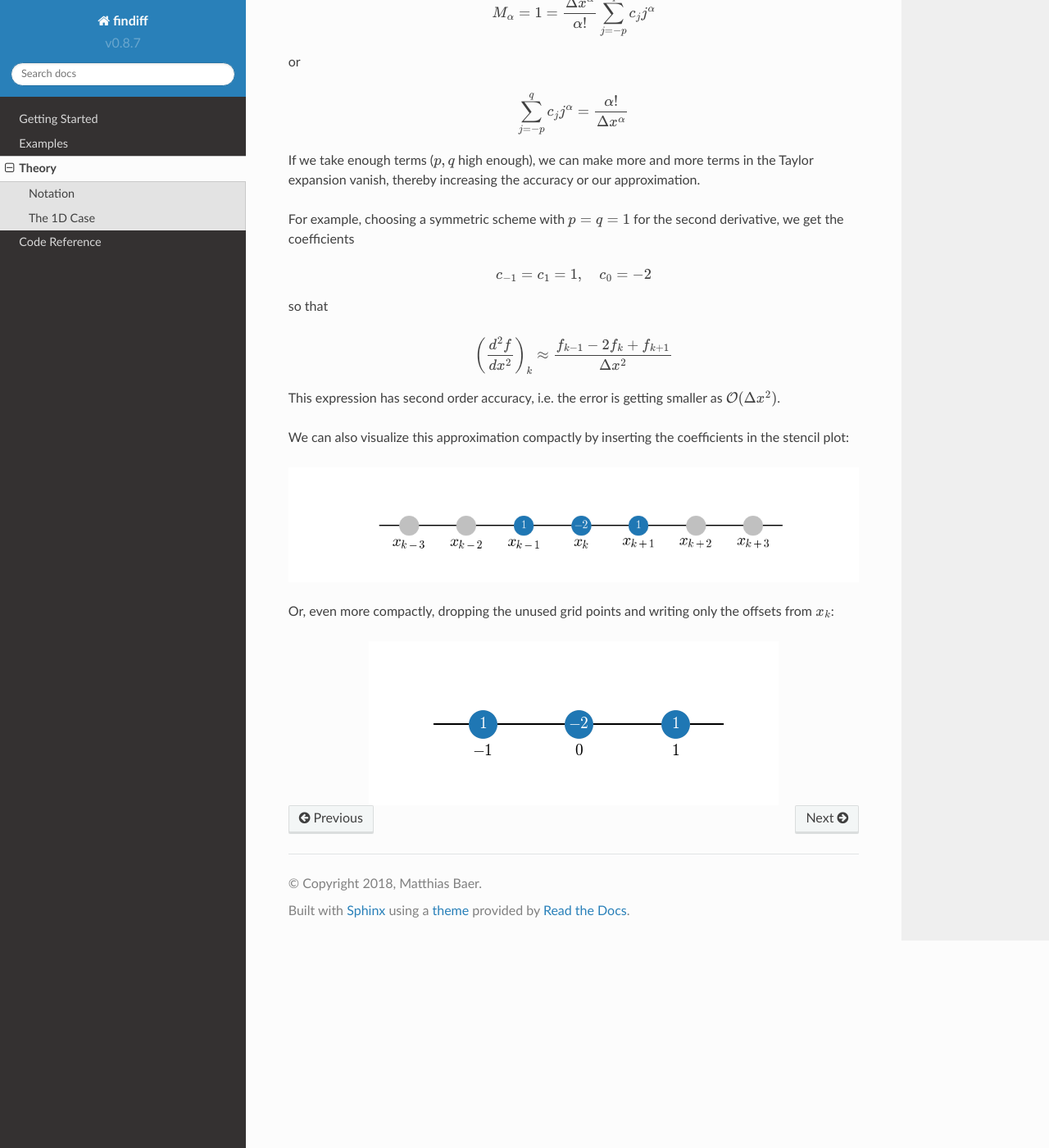
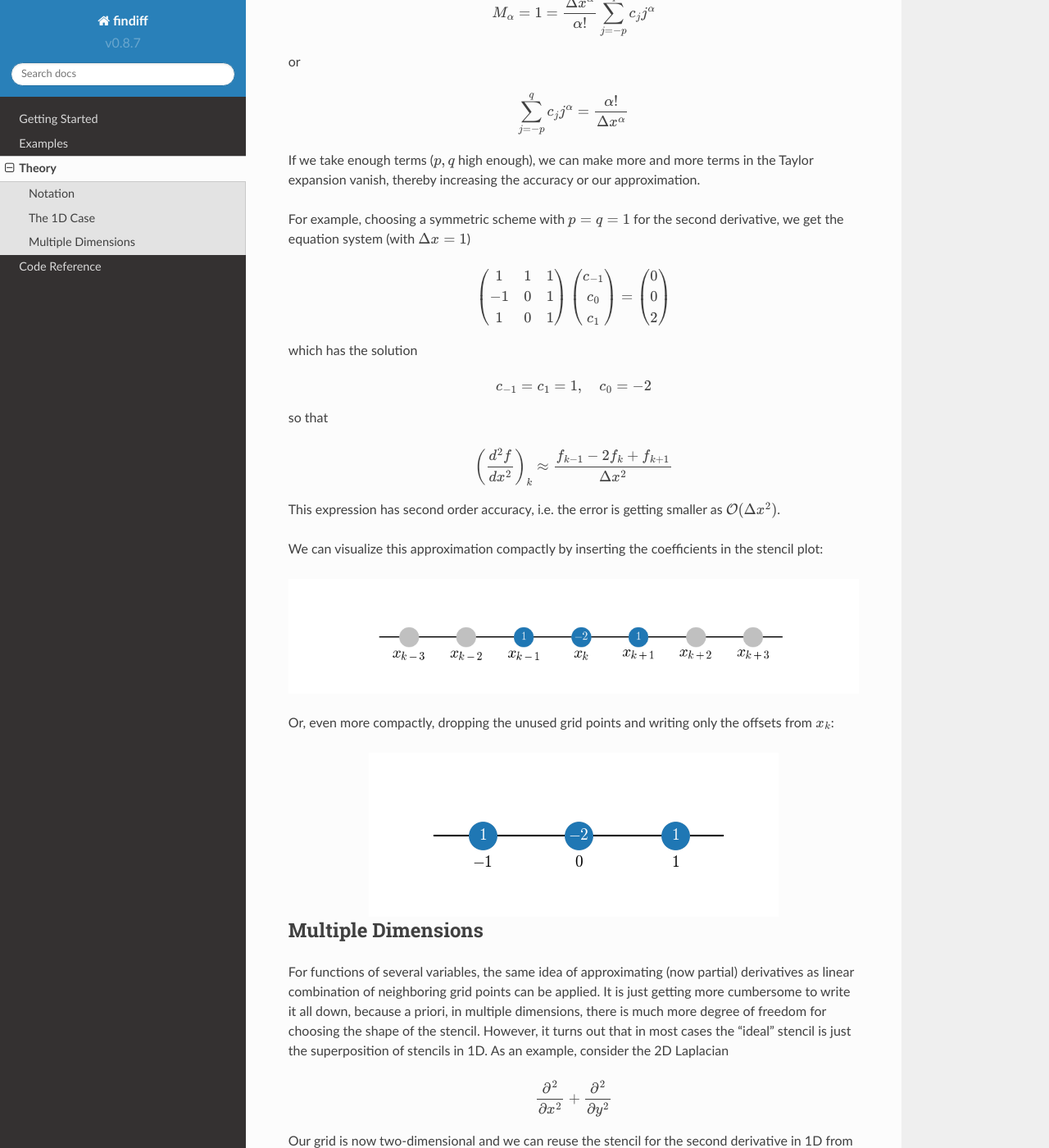
Before and after one commit to maroba/findiff, a Sphinx documentation site: the page built from docs/source/theory.rst, in a window 1280 px wide and 1400 px high, scrolled down 2547 px. Shown: the whole window at 82% size. Built offline with Sphinx 7.4.7 and the Read the Docs theme 2.0.0, drawn with Linux system fonts in a browser that asks for light colours; formulas are drawn with MathJax 3; some of the changed text lies outside the part shown.

Commit message:
More plots for theory page

```diff
--- /dev/null
+++ b/docs/scripts/plt_grids_with_stencils.py
@@ -0,0 +1,72 @@
+import matplotlib.pyplot as plt
+import matplotlib as mpl
+import numpy as np
+from itertools import product
+
+
+def switch_off_xy_axis(ax):
+    ax.xaxis.set_ticks([])
+    ax.yaxis.set_ticks([])
+    for direction in ['bottom', 'top', 'left', 'right']:
+        ax.spines[direction].set_visible(False)
+
+
+def plot_grid(ax, offsets, color, markersize=30):
+    offsets = np.array(offsets)
+    ax.plot(offsets[:, 0], offsets[:, 1], 'o', color=color, markersize=markersize)
+
+
+def plot_offsets(ax, offsets, vshift=-0.15):
+    for x, y in offsets:
+        ax.text(x, y + vshift, "$ " + str((x, y)) + " $", verticalalignment="top", horizontalalignment="center")
+
+
+def plot_coefficients(ax, offsets, coefs):
+    for (x, y), c in zip(offsets, coefs):
+        ax.text(
+            x, y, c,
+            color="white",
+            verticalalignment="center", horizontalalignment="center"
+        )
+
+
+def tex(s):
+    return "$ " + str(s) + " $"
+
+
+def plot_axes(ax, stencil, coeffs):
+    switch_off_xy_axis(ax)
+    plot_grid(ax, list(product([-1, 0, 1], repeat=2)), color="#C0C0C0")
+    plot_grid(ax, stencil, color="C0")
+    plot_offsets(ax, stencil)
+    plot_coefficients(ax, stencil, coeffs)
+
+
+plt.rcParams.update({'font.size': 20, "mathtext.fontset": "cm"})
+
+fig = plt.figure(figsize=(10, 10))
+
+ax = fig.add_axes([0, 0.5, 0.5, 0.5])
+ax.margins(0.4, 0.4)
+plot_axes(ax, stencil=[(-1, 0), (0, 0), (1, 0)], coeffs=[1, -2, 1])
+
+ax = fig.add_axes([0.5, 0.5, 0.5, 0.5])
+ax.margins(0.4, 0.4)
+plot_axes(ax, stencil=[(0, -1), (0, 0), (0, 1)], coeffs=[1, -2, 1])
+
+ax = fig.add_axes([0.25, 0, 0.5, 0.5])
+ax.margins(0.4, 0.4)
+plot_axes(ax, stencil=[(0, -1), (0, 0), (0, 1), (-1, 0), (1, 0)], coeffs=[1, -4, 1, 1, 1])
+
+fig.text(0.48, 0.72, "+", fontsize=34)
+fig.text(0.48, 0.5, "=", fontsize=34)
+
+fig.text(0.25, 0.95, r"$\frac{\partial^2}{\partial x^2}$", fontsize=30, horizontalalignment="center")
+fig.text(0.75, 0.95, r"$\frac{\partial^2}{\partial y^2}$", fontsize=30, horizontalalignment="center")
+
+fig.text(0.8, 0.25, r"$\frac{\partial^2}{\partial x^2} + \frac{\partial^2}{\partial y^2}$",
+         fontsize=30, horizontalalignment="center", verticalalignment="center")
+
+fig.savefig("composite_stencil.png")
+
+plt.show()
--- a/docs/source/theory.rst
+++ b/docs/source/theory.rst
@@ -94,7 +94,7 @@
     f^{(n)}_k \approx\sum_{\alpha=0}^\infty \underbrace{\left(\sum_{j=-p}^q c_{j} j^\alpha \
     \right) \frac{\Delta x^\alpha}{\alpha !}}_{M_\alpha}  f^{(\alpha)}_k = \sum_{\alpha=0}^\infty M_\alpha  f^{(\alpha)}_k
 
-Now let us demand that :math:`M_\alpha \delta_{k\alpha}`, where :math:`\delta_{k\alpha}` is the
+Now let us demand that :math:`M_\alpha = \delta_{k\alpha}`, where :math:`\delta_{k\alpha}` is the
 Kronecker symbol. In other words, we have the equations (one for each :math:`\alpha \ne k`):
 
 .. math::
@@ -122,7 +122,30 @@
 in the Taylor expansion vanish, thereby increasing the accuracy or our approximation.
 
 For example, choosing a symmetric scheme with :math:`p=q=1` for
-the second derivative, we get the coefficients
+the second derivative, we get the equation system (with :math:`\Delta x = 1`)
+
+.. math::
+    \left(
+    \begin{matrix}
+     1 & 1 & 1 \\
+    -1 & 0 & 1 \\
+     1 & 0 & 1
+    \end{matrix}
+    \right)
+    \left(
+    \begin{matrix}
+    c_{-1} \\ c_0 \\ c_1
+    \end{matrix}
+    \right)
+    =
+    \left(
+    \begin{matrix}
+    0 \\ 0 \\ 2
+    \end{matrix}
+    \right)
+
+
+which has the solution
 
 .. math::
 
@@ -138,7 +161,7 @@
 This expression has second order accuracy, i.e. the error
 is getting smaller as :math:`{\cal O}(\Delta x^2)`.
 
-We can also visualize this approximation compactly by
+We can visualize this approximation compactly by
 inserting the coefficients in the stencil plot:
 
 .. figure::
@@ -149,3 +172,27 @@
 
 .. figure:: images/stencil_1d_center_compact.png
     :align: center
+
+Multiple Dimensions
+-------------------
+
+For functions of several variables, the same idea of approximating
+(now partial) derivatives as linear combination of neighboring grid points
+can be applied. It is just getting more cumbersome to write it all down, because
+a priori, in multiple dimensions, there is much more degree of freedom for
+choosing the shape of the stencil. However, it turns out that in most cases
+the "ideal" stencil is just the superposition of stencils in 1D. As an
+example, consider the 2D Laplacian
+
+.. math::
+    \frac{\partial^2}{\partial x^2} + \frac{\partial^2}{\partial y^2}
+
+Our grid is now two-dimensional and we can reuse the stencil for the
+second derivative in 1D from the previous section:
+
+.. figure:: images/composite_stencil.png
+    :align: center
+
+It is not obvious that a superposition like this gives the
+"best" stencil in 2D with nearest neighbors only. However,
+it can be shown that this is indeed the case.
```
Also changed, not shown: docs/scripts/composite_stencil.png (added), docs/scripts/stencil_1d_center.png (deleted), docs/scripts/stencil_1d_center_with_weights.png (deleted), docs/scripts/stencil_1d_forward.png (deleted), docs/source/images/composite_stencil.png (added).
